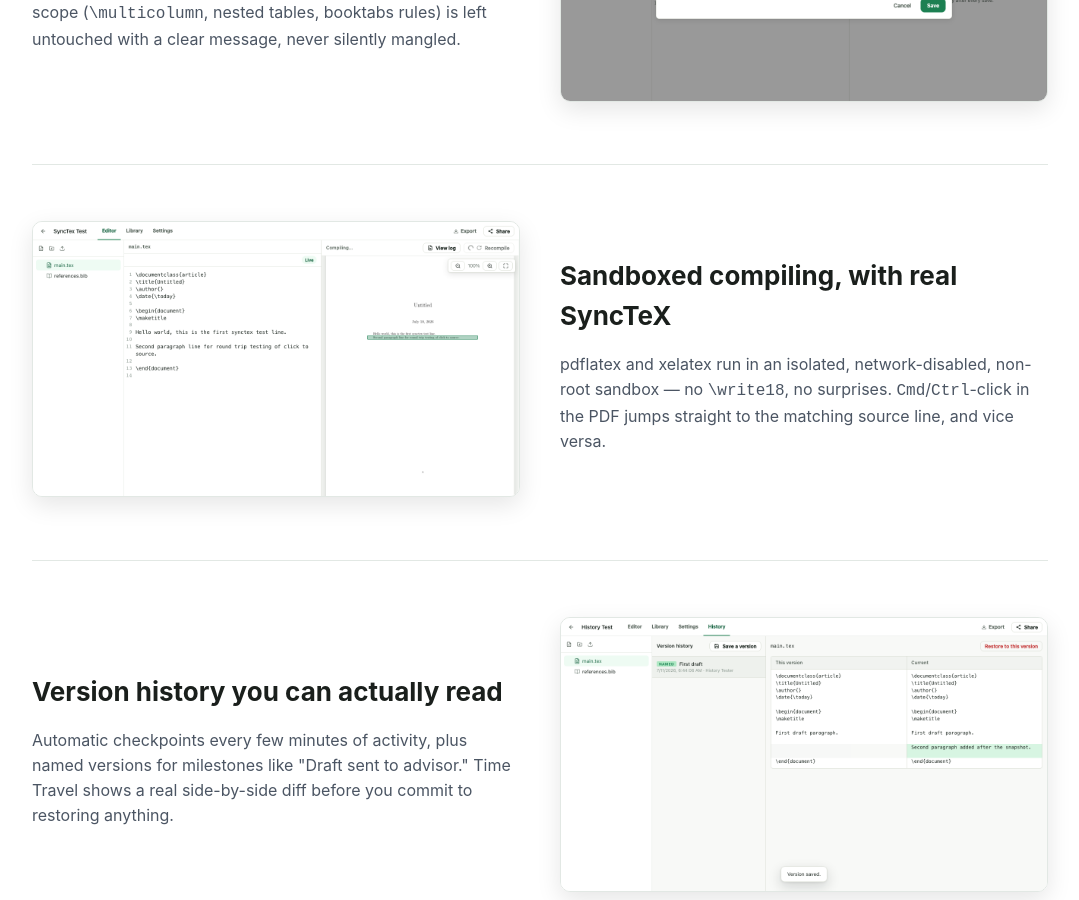
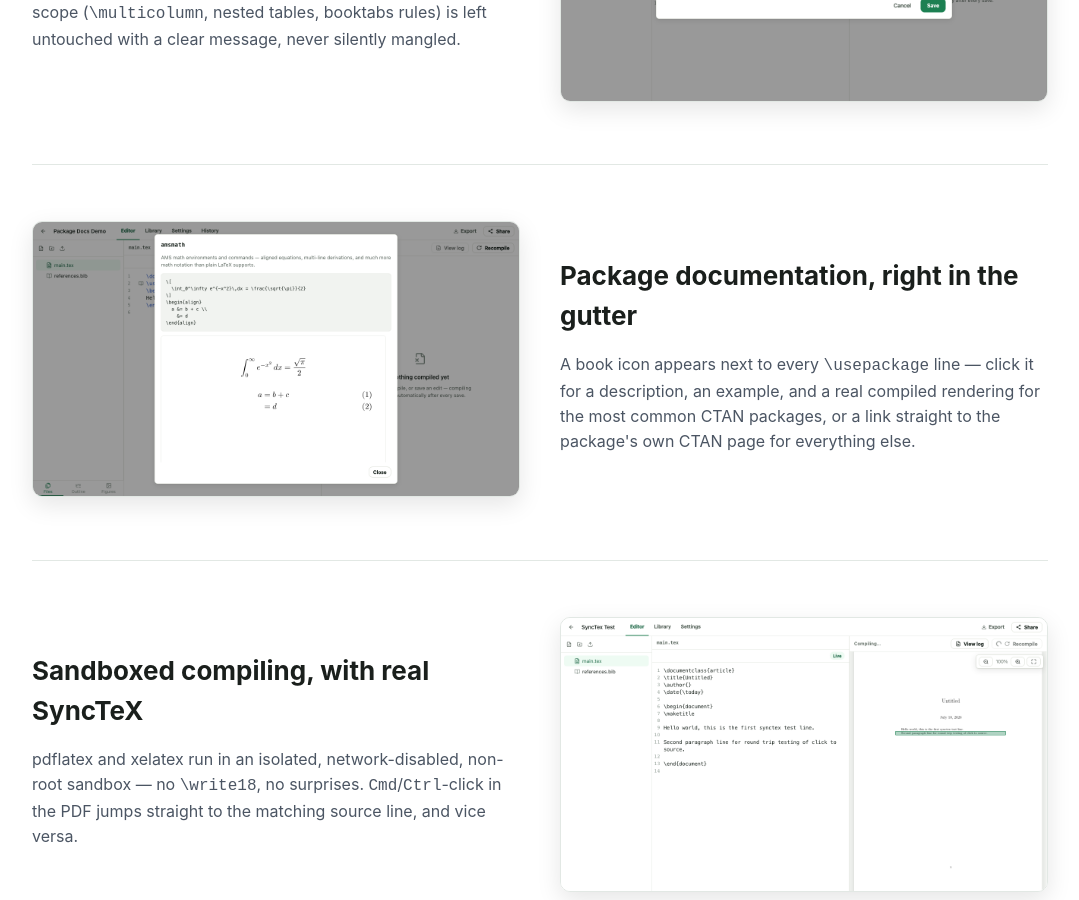
Before and after one commit to DeepMicroscopy/FreeLeaf, a Jekyll site: the page built from docs/index.md, in a window 1280 px wide and 900 px high, scrolled down 3433 px. Shown: the whole window, without its empty margins (100-1179 px from the left). Built offline with Jekyll 4.4.1, drawn with Linux system fonts in a browser that asks for light colours; some of the changed text lies outside the part shown.

Commit message:
Add package documentation feature to the docs site
Co-Authored-By: Claude Sonnet 5 <noreply@anthropic.com>

```diff
--- a/docs/index.md
+++ b/docs/index.md
@@ -28,6 +28,7 @@ description: Open, self-hostable, real-time collaborative LaTeX editing.
   <a href="#comments">Comments on marked text</a>
   <a href="#review">Review modes &amp; track changes</a>
   <a href="#tables">Table Designer</a>
+  <a href="#package-docs">Package documentation</a>
   <a href="#compile">Compile &amp; SyncTeX</a>
   <a href="#history">Version history</a>
   <a href="#signin">Flexible sign-in</a>
@@ -119,7 +120,21 @@ description: Open, self-hostable, real-time collaborative LaTeX editing.
   </div>
 </section>
 
-<section class="feature reverse" id="compile">
+<section class="feature reverse" id="package-docs">
+  <div class="feature-text">
+    <h2>Package documentation, right in the gutter</h2>
+    <p>
+      A book icon appears next to every <code>\usepackage</code> line — click it for a
+      description, an example, and a real compiled rendering for the most common CTAN
+      packages, or a link straight to the package's own CTAN page for everything else.
+    </p>
+  </div>
+  <div class="feature-shot">
+    <img src="{{ '/assets/img/package-docs-open.png' | relative_url }}" alt="Package documentation dialog for amsmath, showing a description, example source, and compiled rendering">
+  </div>
+</section>
+
+<section class="feature" id="compile">
   <div class="feature-text">
     <h2>Sandboxed compiling, with real SyncTeX</h2>
     <p>
@@ -133,7 +148,7 @@ description: Open, self-hostable, real-time collaborative LaTeX editing.
   </div>
 </section>
 
-<section class="feature" id="history">
+<section class="feature reverse" id="history">
   <div class="feature-text">
     <h2>Version history you can actually read</h2>
     <p>
@@ -147,7 +162,7 @@ description: Open, self-hostable, real-time collaborative LaTeX editing.
   </div>
 </section>
 
-<section class="feature reverse" id="signin">
+<section class="feature" id="signin">
   <div class="feature-text">
     <h2>Sign in the way your institution already works</h2>
     <p>
```
Also changed, not shown: docs/assets/img/package-docs-open.png (added).
